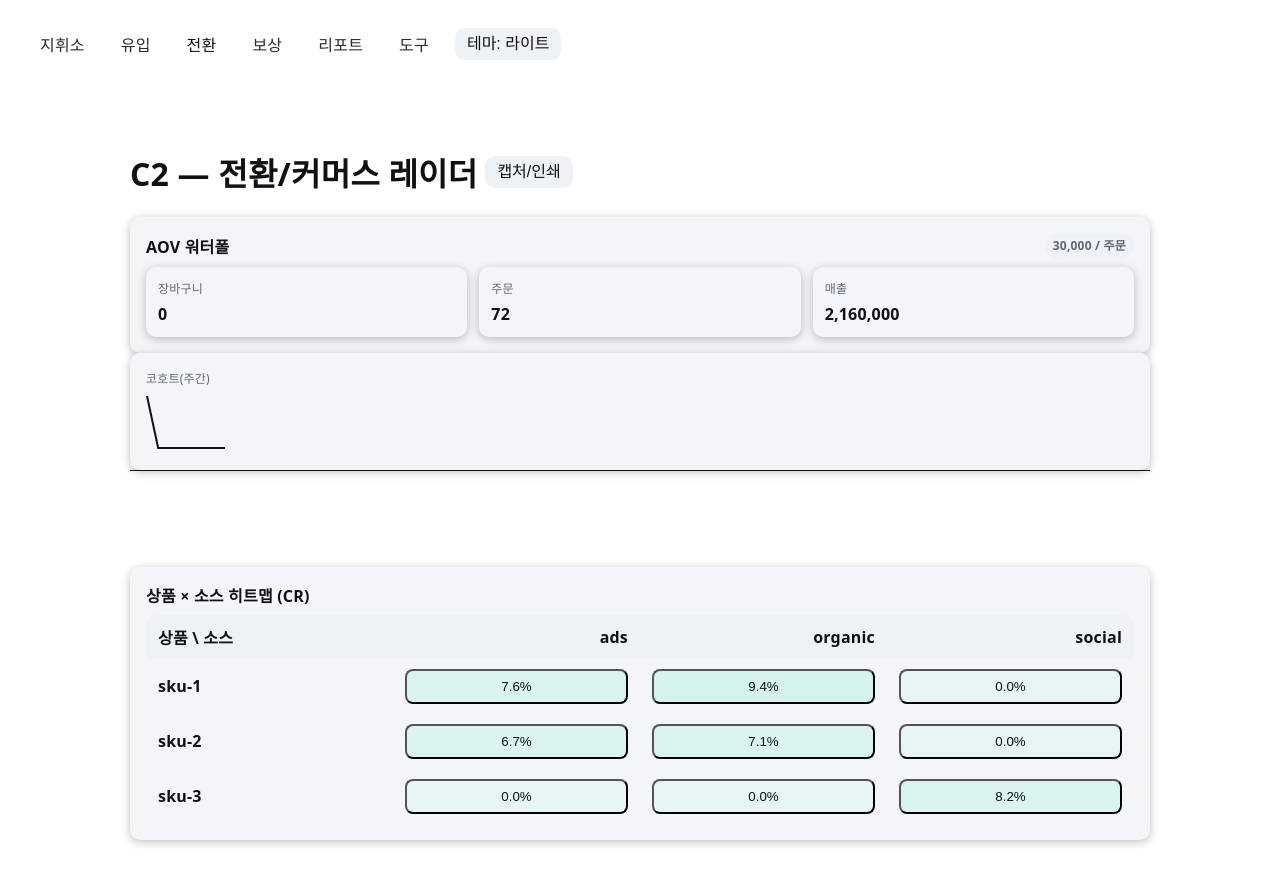
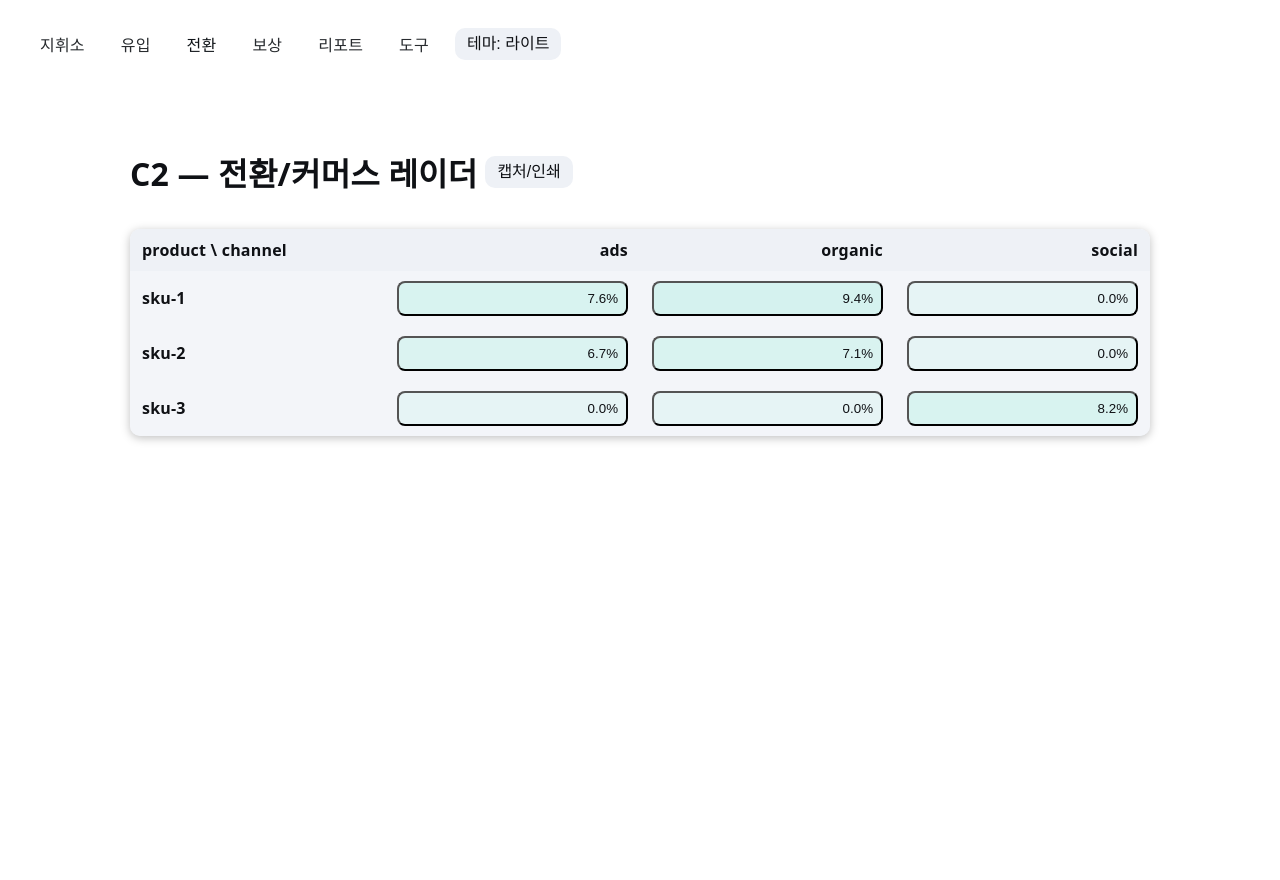
Before and after one commit to sht27363838-glitch/zp-v3.0, a Next.js app: page /commerce in a window 1280 px wide. After the commit the page ends 800 px from the top, so only its background shows below. Built offline with nearby package versions, Linux system fonts and the light colour scheme.

Commit message:
Update page.tsx

```diff
--- a/app/(tabs)/commerce/page.tsx
+++ b/app/(tabs)/commerce/page.tsx
@@ -2,172 +2,120 @@
 'use client'
 
 import React, { useMemo, useState, useDeferredValue } from 'react'
-import { readCsvOrDemo } from '@lib/readCsv'
-import { parseCsv, type CsvTable } from '@lib/readCsv'
+import { readCsvOrDemo, parseCsv, type CsvRow } from '@lib/readCsv'
 import { num, fmt, pct } from '@lib/num'
+import ErrorBanner from '@cmp/ErrorBanner'
+import ExportBar from '@cmp/ExportBar'
 import useIdle from '@lib/useIdle'
-import CohortSpark from '@cmp/CohortSpark'
-import LtvCurve from '@cmp/LtvCurve'
-import ExportBar from '@cmp/ExportBar'
+import HeatMap from '@cmp/HeatMap'
 
-type Row = Record<string, any>
+type Row = {
+  date?: string
+  channel?: string
+  product?: string
+  visits?: number
+  clicks?: number
+  orders?: number
+  ad_cost?: number
+}
 
-export default function Commerce() {
-  // 데모 대체 로더
+export default function CommercePage() {
+  // 1) 데이터 로드
   const raw = readCsvOrDemo('kpi_daily')
-  const tbl: CsvTable = useMemo(() => (raw ? parseCsv(raw) : { headers: [], rows: [] }), [raw])
-  const rows = (tbl.rows as Row[]) || []
+  const data = useMemo(() => (raw ? parseCsv(raw) : { headers: [], rows: [] }), [raw])
 
-  // AOV 워터폴 (가벼움)
-  const aovData = useMemo(() => {
-    let carts = 0, orders = 0, revenue = 0
-    for (const r of rows) { carts += num(r.carts); orders += num(r.orders); revenue += num(r.revenue) }
-    return { carts, orders, revenue, aov: orders ? revenue / orders : 0 }
-  }, [rows])
+  // 2) 행 정규화
+  const rows: Row[] = useMemo(() => {
+    return (data.rows as CsvRow[]).map(r => ({
+      date: String(r.date ?? ''),
+      channel: String(r.channel ?? 'unknown'),
+      product: String((r as any).product ?? (r as any).sku ?? 'generic'),
+      visits: num(r.visits),
+      clicks: num(r.clicks),
+      orders: num(r.orders),
+      ad_cost: num(r.ad_cost),
+    }))
+  }, [data.rows])
 
-  // 지연 렌더링
+  // 3) 성능: idle/deferred
   const idleReady = useIdle(500)
   const deferredRows = useDeferredValue(rows)
 
-  // 히트맵 보조
-  const [focus, setFocus] = useState<{ prod: string; ch: string } | null>(null)
-  const xcats = useMemo(() => Array.from(new Set(rows.map(r => r.channel || 'unknown'))), [rows])
-  const prods = useMemo(() => Array.from(new Set(rows.map(r => r.product || r.sku || 'generic'))), [rows])
-
-  function cellValue(prod: string, ch: string) {
-    let clicks = 0, orders = 0
-    for (const r of rows) {
-      if ((r.channel || 'unknown') === ch && (r.product || r.sku || 'generic') === prod) {
-        clicks += num(r.clicks); orders += num(r.orders)
-      }
-    }
-    return { clicks, orders, cr: clicks ? orders / Math.max(1, clicks) : 0 }
-  }
-
-  // 코호트/LTV
-  const cohort = useMemo(() => {
-    const weeks = 8
-    return Array.from({ length: weeks }, (_, i) => {
-      let s = 0; for (const r of rows) if ((num(r.week_index) || 0) === i) s += num(r.orders)
-      return s
-    })
-  }, [rows])
-
-  const cum = useMemo(() => { let s = 0; return cohort.map(v => (s += Number(v) || 0)) }, [cohort])
+  // 4) 모달 포커스 상태
+  const [focus, setFocus] = useState<{
+    x: string; y: string; clicks: number; orders: number; visits: number; ad_cost: number; cr: number;
+  } | null>(null)
 
   return (
     <div className="page">
-      <div style={{ display: 'flex', alignItems: 'center', gap: 8 }}>
+      <div style={{display:'flex', alignItems:'center', gap:8}}>
         <h1>C2 — 전환/커머스 레이더</h1>
-        <ExportBar selector="#commerce-cards" />
+        <ExportBar selector="#commerce-heat" />
       </div>
 
-      <div id="commerce-cards" className="grid" style={{ gridTemplateColumns: '1fr 1fr', gap: 'var(--gap)' }}>
-        <div className="card">
-          <div className="row" style={{ justifyContent: 'space-between', marginBottom: 8 }}>
-            <b>AOV 워터폴</b>
-            <span className="badge">{fmt(aovData.aov)} / 주문</span>
-          </div>
-          <div className="waterfall" style={{ display: 'flex', gap: 12 }}>
-            {[
-              { label: '장바구니', val: aovData.carts },
-              { label: '주문', val: aovData.orders },
-              { label: '매출', val: aovData.revenue },
-            ].map((s, i) => (
-              <div
-                key={i}
-                className="wf-seg"
-                title={`${s.label}: ${fmt(s.val)}`}
-                style={{
-                  flex: 1, background: 'var(--panel)', borderRadius: 'var(--radius)',
-                  boxShadow: 'var(--shadow)', padding: 'var(--pad)'
-                }}
-              >
-                <div className="muted" style={{ fontSize: 12, marginBottom: 6 }}>{s.label}</div>
-                <div style={{ fontWeight: 700 }}>{fmt(s.val)}</div>
+      {/* 데이터 없음/에러 가드 */}
+      {deferredRows.length === 0 ? (
+        <>
+          <div className="skeleton" />
+          <ErrorBanner
+            tone="info"
+            title="데이터 없음"
+            message="kpi_daily.csv가 비어 있습니다. Tools 탭에서 데모 업로드 후 확인하세요."
+            show
+          />
+        </>
+      ) : (
+        <div id="commerce-heat" style={{marginTop:12}}>
+          {!idleReady ? (
+            <div className="skeleton" style={{height:260}} />
+          ) : (
+            <HeatMap
+              rows={deferredRows}
+              xKey="channel"     // X축: 채널
+              yKey="product"     // Y축: 상품/SKU
+              className="table"
+              onCellClick={(info) => setFocus(info)}  // 셀 클릭 시 모달 열기
+            />
+          )}
+        </div>
+      )}
+
+      {/* 상세 모달 */}
+      {focus && (
+        <div className="modal" onClick={()=>setFocus(null)}>
+          <div className="modal-body" onClick={e=>e.stopPropagation()}>
+            <div className="row" style={{justifyContent:'space-between'}}>
+              <b>{focus.y} / {focus.x}</b>
+              <button className="btn" onClick={()=>setFocus(null)}>닫기</button>
+            </div>
+
+            <div className="row" style={{gap:16, marginTop:12}}>
+              <div className="card" style={{flex:1}}>
+                <div className="muted" style={{fontSize:12, marginBottom:6}}>CR</div>
+                <div style={{fontWeight:700}}>{pct(focus.cr)}</div>
               </div>
-            ))}
-          </div>
-        </div>
-
-        {!idleReady ? (
-          <div className="skeleton" style={{ height: 180 }} />
-        ) : (
-          <div className="grid" style={{ gridTemplateColumns: '1fr 1fr', gap: 'var(--gap)' }}>
-            <div className="card">
-              <div className="muted" style={{ fontSize: 12, marginBottom: 6 }}>코호트(주간)</div>
-              <CohortSpark series={cohort} />
-            </div>
-            <LtvCurve cum={cum} />
-          </div>
-        )}
-      </div>
-
-      {!idleReady ? (
-        <div className="skeleton" style={{ height: 260, marginTop: 'var(--gap)' }} />
-      ) : (
-        <div className="card" style={{ marginTop: 'var(--gap)' }}>
-          <div className="row" style={{ justifyContent: 'space-between', marginBottom: 8 }}>
-            <b>상품 × 소스 히트맵 (CR)</b>
-            {focus && <span className="badge">{focus.prod} / {focus.ch} — 클릭하면 상세</span>}
-          </div>
-          <div className="scroll">
-            <table className="table">
-              <thead>
-                <tr>
-                  <th>상품 \ 소스</th>
-                  {xcats.map(ch => <th key={ch}>{ch}</th>)}
-                </tr>
-              </thead>
-              <tbody>
-                {prods.map(p => (
-                  <tr key={p}>
-                    <td><b>{p}</b></td>
-                    {xcats.map(ch => {
-                      const v = cellValue(p, ch)
-                      const heat = Math.min(1, v.cr * 3)
-                      return (
-                        <td key={ch}>
-                          <button
-                            className="cell"
-                            onClick={() => setFocus({ prod: p, ch })}
-                            aria-label={`CR ${pct(v.cr)} / 주문 ${fmt(v.orders)} / 클릭 ${fmt(v.clicks)}`}
-                            style={{
-                              width: '100%', padding: '8px',
-                              background: `rgba(79,227,193,${0.08 + 0.35 * heat})`,
-                              borderRadius: 8
-                            }}
-                          >
-                            {pct(v.cr)}
-                          </button>
-                        </td>
-                      )
-                    })}
-                  </tr>
-                ))}
-              </tbody>
-            </table>
-          </div>
-
-          {focus && (
-            <div className="modal" onClick={() => setFocus(null)}>
-              <div className="modal-body" onClick={e => e.stopPropagation()}>
-                <div className="row" style={{ justifyContent: 'space-between' }}>
-                  <b>{focus.prod} / {focus.ch}</b>
-                  <button className="btn" onClick={() => setFocus(null)}>닫기</button>
-                </div>
-                <div className="muted" style={{ marginTop: 6 }}>최근 추이</div>
-                <CohortSpark
-                  series={
-                    deferredRows
-                      .filter(r => (r.channel || 'unknown') === focus.ch && (r.product || r.sku || 'generic') === focus.prod)
-                      .slice(-20)
-                      .map(r => (num(r.orders) && num(r.clicks)) ? num(r.orders) / Math.max(1, num(r.clicks)) : 0)
-                  }
-                />
+              <div className="card" style={{flex:1}}>
+                <div className="muted" style={{fontSize:12, marginBottom:6}}>클릭</div>
+                <div style={{fontWeight:700}}>{fmt(focus.clicks)}</div>
+              </div>
+              <div className="card" style={{flex:1}}>
+                <div className="muted" style={{fontSize:12, marginBottom:6}}>주문</div>
+                <div style={{fontWeight:700}}>{fmt(focus.orders)}</div>
+              </div>
+              <div className="card" style={{flex:1}}>
+                <div className="muted" style={{fontSize:12, marginBottom:6}}>방문</div>
+                <div style={{fontWeight:700}}>{fmt(focus.visits)}</div>
+              </div>
+              <div className="card" style={{flex:1}}>
+                <div className="muted" style={{fontSize:12, marginBottom:6}}>광고비</div>
+                <div style={{fontWeight:700}}>{fmt(focus.ad_cost)}</div>
               </div>
             </div>
-          )}
+
+            <p className="muted" style={{marginTop:8}}>
+              선택: <b>{focus.y}</b> × <b>{focus.x}</b> — 클릭하면 닫힙니다.
+            </p>
+          </div>
         </div>
       )}
     </div>
```
